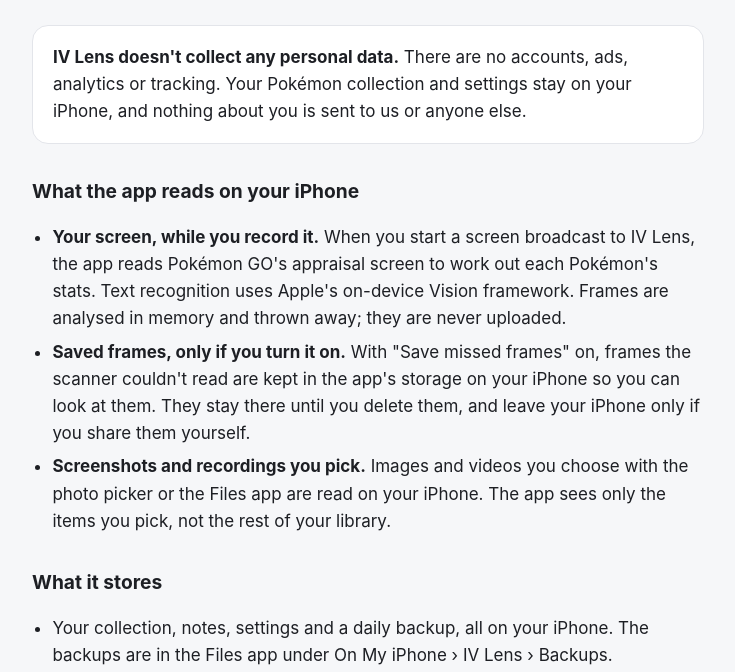
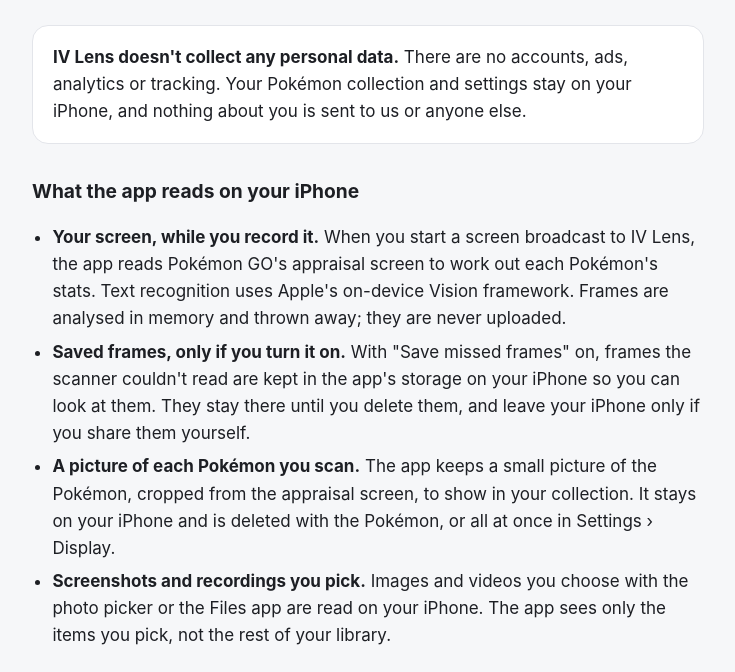
Before and after one commit to geofrust/ivlens-data, a plain HTML site: page privacy.html in a window 1280 px wide. Shown: the part 115-787 px from the top of the page, without its empty margins (272-1007 px from the left). Drawn offline with Linux system fonts and the light colour scheme.

Commit message:
Privacy policy: the picture kept for each scanned Pokémon

```diff
--- a/privacy.html
+++ b/privacy.html
@@ -42,6 +42,9 @@
     <li><strong>Saved frames, only if you turn it on.</strong> With "Save missed frames" on, frames the scanner couldn't
       read are kept in the app's storage on your iPhone so you can look at them. They stay there until you delete them,
       and leave your iPhone only if you share them yourself.</li>
+    <li><strong>A picture of each Pokémon you scan.</strong> The app keeps a small picture of the Pokémon, cropped from
+      the appraisal screen, to show in your collection. It stays on your iPhone and is deleted with the Pokémon, or
+      all at once in Settings › Display.</li>
     <li><strong>Screenshots and recordings you pick.</strong> Images and videos you choose with the photo picker or the
       Files app are read on your iPhone. The app sees only the items you pick, not the rest of your library.</li>
   </ul>
```
